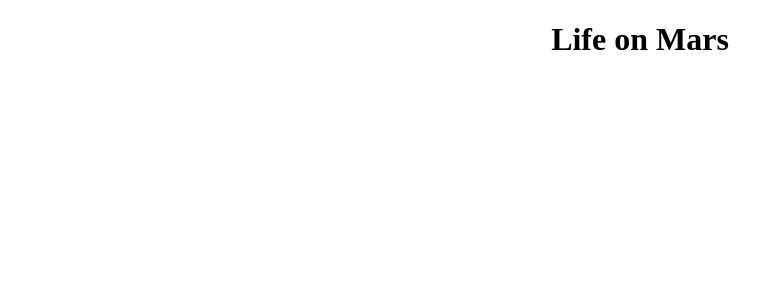
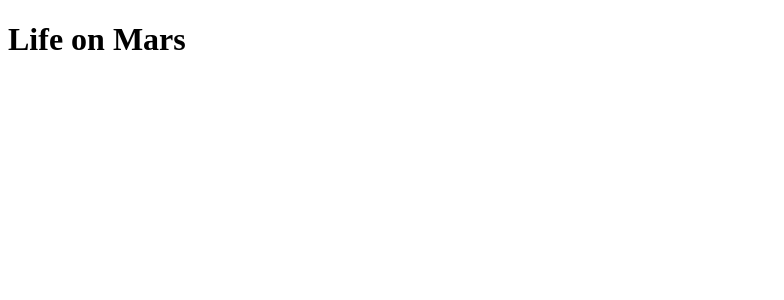
Before and after one commit to mrlandino/life-on-mars, a React (Create React App) app: page / in a window 1280 px wide. Shown: the top 300 px of the page, without its empty margins (0-784 px from the left). Built offline with nearby package versions, Linux system fonts and the light colour scheme.

Commit message:
Complete setup and install Material UI

```diff
--- a/package.json
+++ b/package.json
@@ -3,6 +3,10 @@
   "version": "0.1.0",
   "private": true,
   "dependencies": {
+    "@emotion/react": "^11.10.5",
+    "@emotion/styled": "^11.10.5",
+    "@mui/icons-material": "^5.11.0",
+    "@mui/material": "^5.11.4",
     "@testing-library/jest-dom": "^5.16.5",
     "@testing-library/react": "^13.4.0",
     "@testing-library/user-event": "^13.5.0",
--- a/public/index.html
+++ b/public/index.html
@@ -24,6 +24,10 @@
       work correctly both with client-side routing and a non-root public URL.
       Learn how to configure a non-root public URL by running `npm run build`.
     -->
+    <link
+      rel="stylesheet"
+      href="https://fonts.googleapis.com/css?family=Roboto:300,400,500,700&display=swap"
+    />
     <title>React App</title>
   </head>
   <body>
--- a/src/App.css
+++ /dev/null
@@ -1,3 +0,0 @@
-.App {
-  text-align: center;
-}
--- a/src/App.tsx
+++ b/src/App.tsx
@@ -1,5 +1,5 @@
 import React from 'react';
-import './App.css';
+
 
 function App() {
   return (
```
Also changed, not shown: 1 other file (tests, documents, lock files or other folders).
